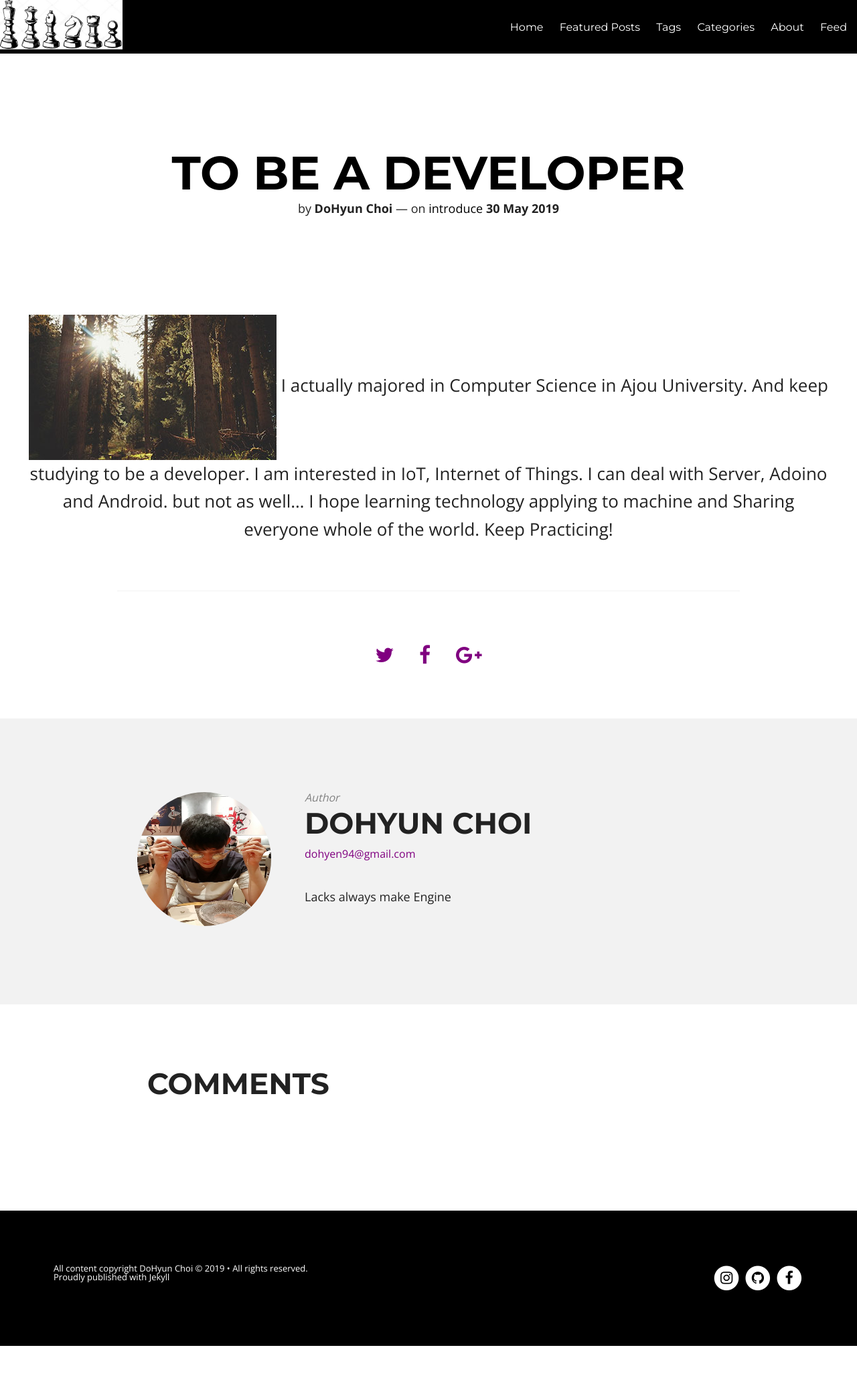
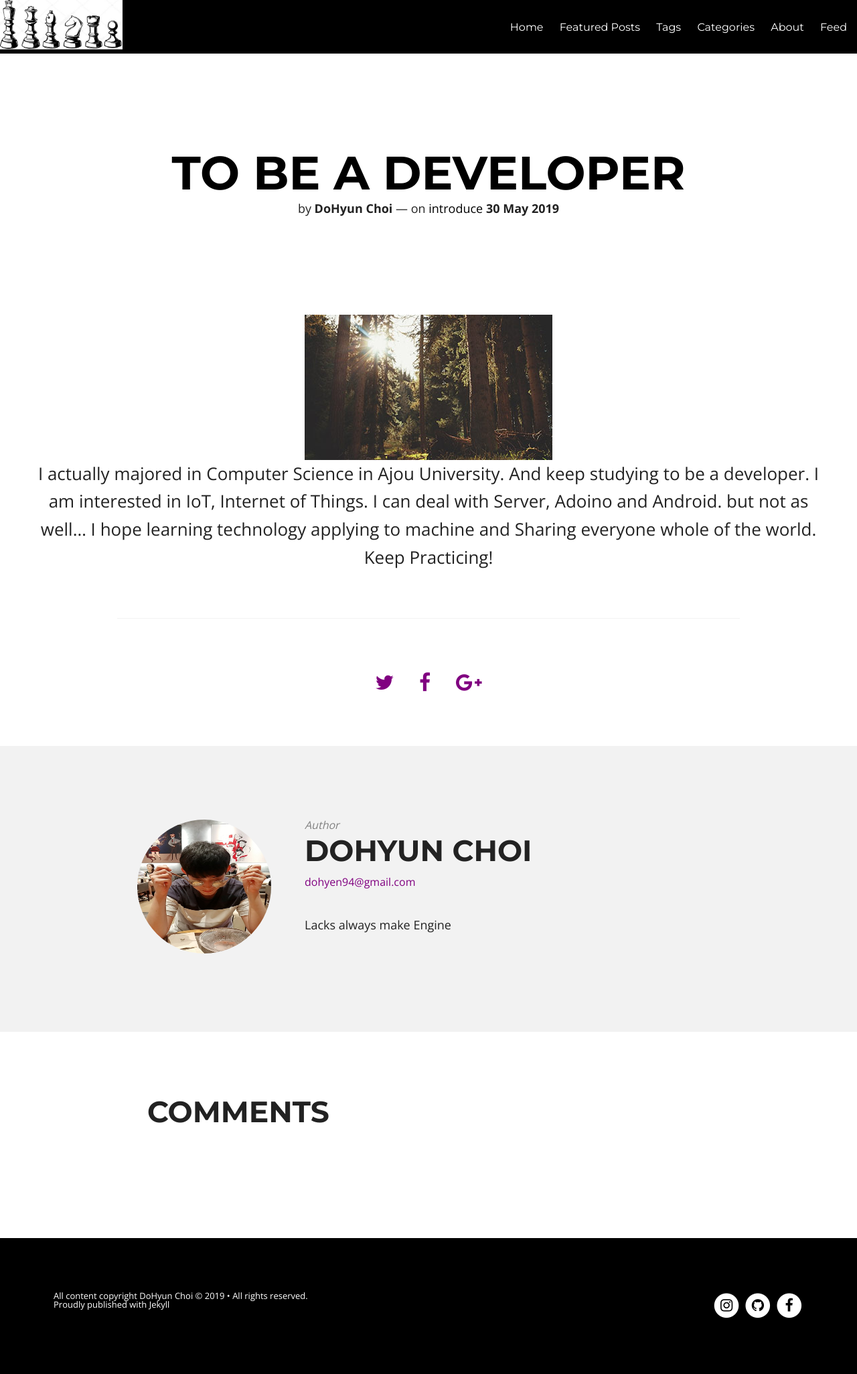
Before and after one commit to DoHyunChoi/dohyunchoi.github.io, a Jekyll site: the page built from _posts/2019-05-30-To Be Developer.markdown, in a window 1280 px wide. Shown: the whole page at 67% size. Built offline with Jekyll 4.4.1, drawn with Linux system fonts in a browser that asks for light colours; nearby versions of some CDN libraries; comment, search, counter and statistics services are not loaded; before the commit the page ends 2010 px from its top, so only the background shows below that.

Commit message:
Update 2019-05-30-To Be Developer.markdown

```diff
--- a/_posts/2019-05-30-To Be Developer.markdown
+++ b/_posts/2019-05-30-To Be Developer.markdown
@@ -10,5 +10,5 @@ chart:
 comments: true
 featured: true
 ---
-<img src="/images/02.jpg" class="fit image">
+<img src="{{ site.url }}/images/02.jpg">
 I actually majored in Computer Science in Ajou University. And keep studying to be a developer. I am interested in IoT, Internet of Things. I can deal with Server, Adoino and Android. but not as well... I hope learning technology applying to machine and Sharing everyone whole of the world. Keep Practicing!
```
